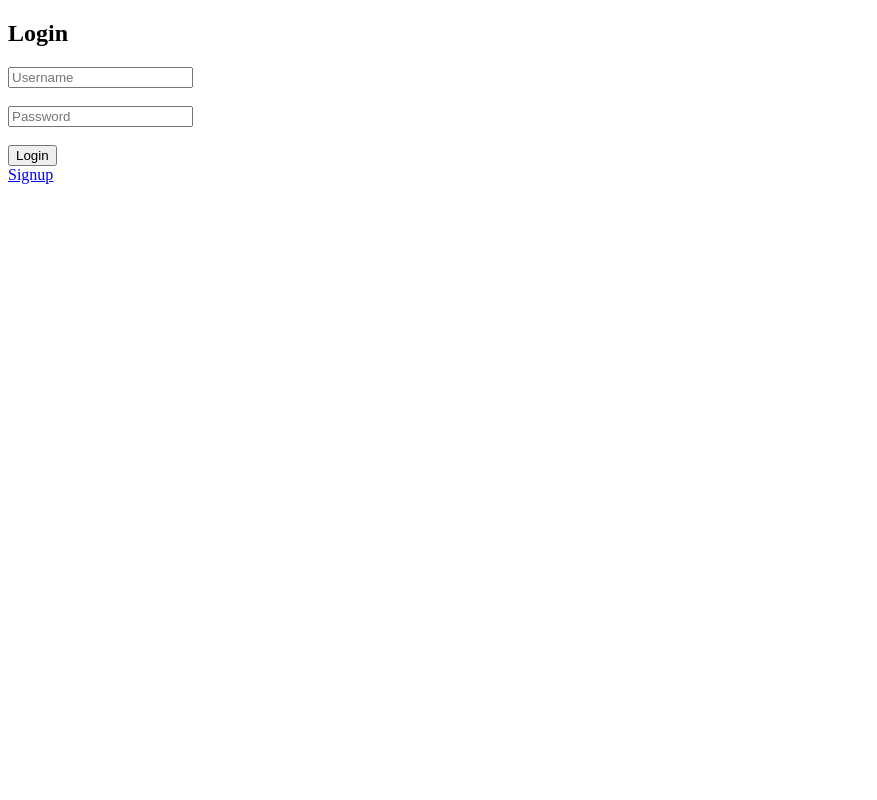
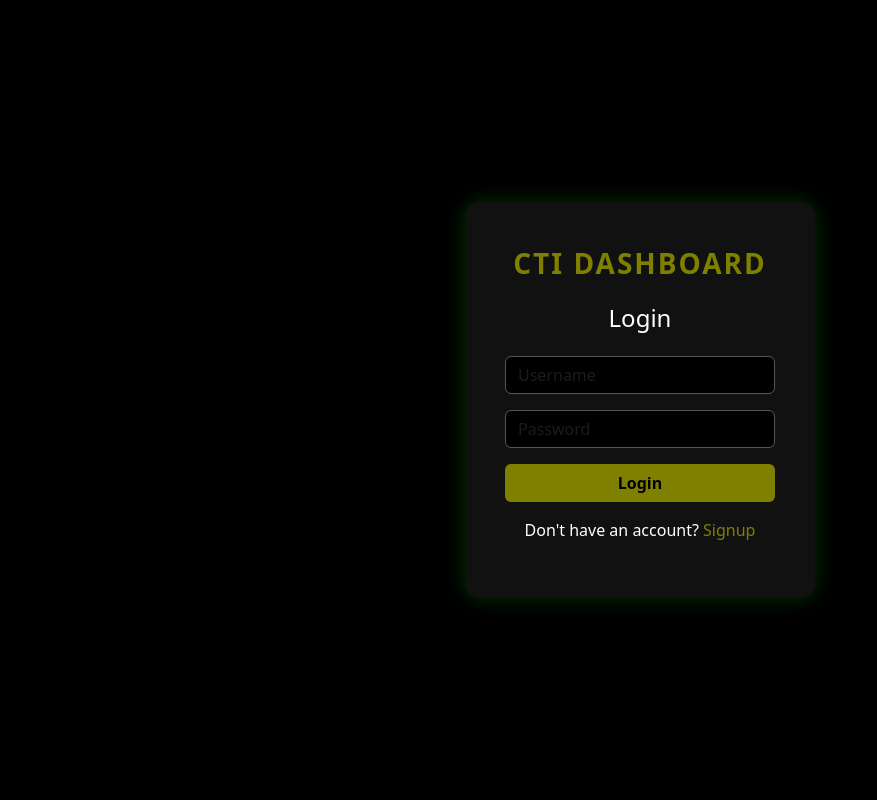
Before and after one commit to vishwakarthik69-dev/CTI-dashboard, a Flask app: page /login in a window 1280 px wide. Shown: the whole page, without its empty margins (0-877 px from the left). Run offline with Flask 3, Linux system fonts and the light colour scheme.

Commit message:
Update login.html

```diff
--- a/templates/login.html
+++ b/templates/login.html
@@ -1,12 +1,96 @@
 <!DOCTYPE html>
-<html>
-<body class="bg-dark text-light text-center">
-    <h2>Login</h2>
-    <form method="POST">
-        <input name="username" placeholder="Username"><br><br>
-        <input name="password" type="password" placeholder="Password"><br><br>
-        <button>Login</button>
-    </form>
-    <a href="/signup">Signup</a>
+<html lang="en">
+<head>
+    <meta charset="UTF-8">
+    <title>CTI Dashboard - Login</title>
+
+    <!-- Bootstrap -->
+    <link href="https://cdn.jsdelivr.net/npm/bootstrap@5.3.0/dist/css/bootstrap.min.css" rel="stylesheet">
+
+    <style>
+        body {
+            background-color: black;
+            color: white;
+            height: 100vh;
+            display: flex;
+            justify-content: center;
+            align-items: center;
+        }
+
+        .login-box {
+            background-color: #111;
+            padding: 40px;
+            border-radius: 15px;
+            width: 350px;
+            box-shadow: 0 0 20px rgba(0,255,0,0.2);
+        }
+
+        .title {
+            text-align: center;
+            color: olive;
+            font-size: 28px;
+            font-weight: bold;
+            margin-bottom: 20px;
+            letter-spacing: 2px;
+        }
+
+        .form-control {
+            background-color: black;
+            color: white;
+            border: 1px solid #555;
+        }
+
+        .form-control:focus {
+            background-color: black;
+            color: white;
+            border-color: olive;
+            box-shadow: none;
+        }
+
+        .btn-custom {
+            background-color: olive;
+            color: black;
+            font-weight: bold;
+        }
+
+        .btn-custom:hover {
+            background-color: #6b8e23;
+        }
+
+        a {
+            color: olive;
+            text-decoration: none;
+        }
+
+        a:hover {
+            text-decoration: underline;
+        }
+    </style>
+</head>
+
+<body>
+
+    <div class="login-box">
+        <div class="title">CTI DASHBOARD</div>
+
+        <h4 class="text-center mb-4">Login</h4>
+
+        <form method="POST">
+            <div class="mb-3">
+                <input type="text" name="username" class="form-control" placeholder="Username" required>
+            </div>
+
+            <div class="mb-3">
+                <input type="password" name="password" class="form-control" placeholder="Password" required>
+            </div>
+
+            <button type="submit" class="btn btn-custom w-100">Login</button>
+        </form>
+
+        <p class="text-center mt-3">
+            Don't have an account? <a href="/signup">Signup</a>
+        </p>
+    </div>
+
 </body>
 </html>
```
